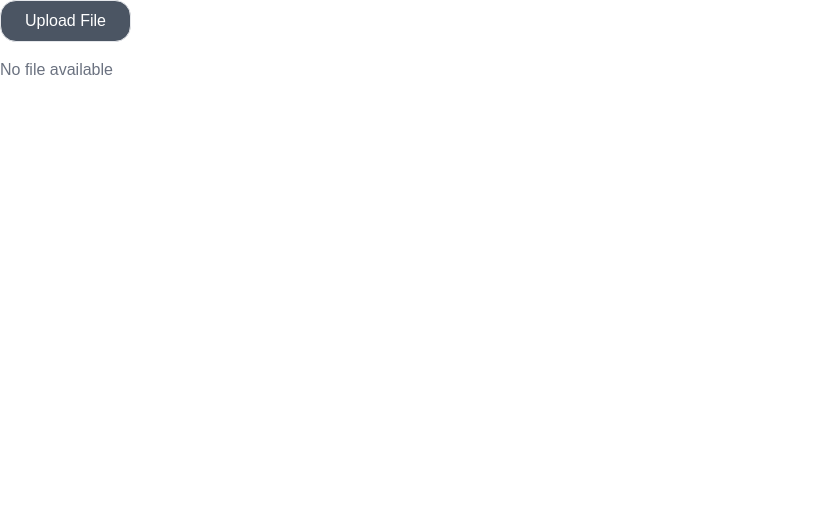
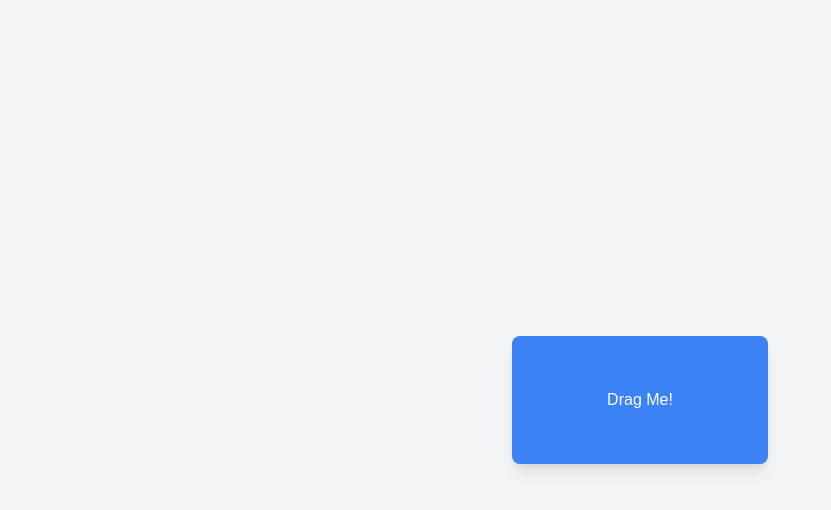
Before and after one commit to Tayyiba-Rashid/Z-Project, a Next.js app: page /files in a window 1280 px wide. Shown: the top 510 px of the page, without its empty margins (0-831 px from the left). Built offline with nearby package versions, Linux system fonts and the light colour scheme.

Commit message:
footer updated

```diff
--- a/src/app/components/ZTFR.jsx
+++ b/src/app/components/ZTFR.jsx
@@ -513,7 +513,7 @@ function ZTFR() {
                         <div className='flex flex-col justify-center items-end'>
                             <p className='3xl:text-[60px] 2xl:text-[50px] xl:text-[35px] lg:text-[35px] md:text-[30px] sm:text-[25px] text-[20px] tracking-widest leading-none 3xl:pr-[18px] xl:pr-[11px] lg:pr-[9px] md:pr-[8px] sm:pr-[7px] pr-[6px] '>LET'S DO</p>
                             <p className='3xl:text-[185px] 2xl:text-[150px] xl:text-[95px] lg:text-[90px]  md:text-[90px] sm:text-[70px] text-[60px] tracking-widest sm:leading-normal leading-none  2xl:pr-0 '>THIS</p>
-                            <p className='3xl:text-[12px] 2xl:text-[9px] xl:text-[8px] lg:text-[6.5px] md:text-[6px] sm:text-[5px] text-[4px] 2xl:tracking-widest 3xl:pr-[25px] 2xl:pr-[24px]  xl:pr-[14px] lg:pr-[15px] md:pr-[15px] sm:pr-[11px] pr-[10px] '>UPLOAD FILES OR FOLDERS BY DROPPING THEM ANYWHERE IN THIS WINDOW</p>
+                            <p className='3xl:text-[12px] 2xl:text-[9px] xl:text-[8px] lg:text-[6.5px] md:text-[6px] sm:text-[5px] text-[4.5px] 2xl:tracking-widest 3xl:pr-[25px] 2xl:pr-[24px]  xl:pr-[14px] lg:pr-[15px] md:pr-[15px] sm:pr-[11px] pr-[10px] '>UPLOAD FILES OR FOLDERS BY DROPPING THEM ANYWHERE IN THIS WINDOW</p>
                         </div>
                     </div>
                     {/* MAIN COL 3 */}
@@ -580,18 +580,22 @@ function ZTFR() {
                 </main>
 
                 <footer className='row-span-1 flex flex-col justify-end xl:px-[50px] md:px-[27px] px-[16px] lg:gap-0  xl:pb-[24px] md:pb-[20px] sm:pb-[16px] pb-[12px] '>
-                    <div className='w-full  text-start  tracking-widest  3xl:text-[8px] 2xl:text-[7px] xl:text-[6px] lg:text-[5px] md:text-[4px] sm:text-[4px] text-[3px]'>
+                    <div className='w-full  text-start  tracking-widest  3xl:text-[8px] 2xl:text-[7px] xl:text-[6px] lg:text-[5px] md:text-[4px] sm:text-[4px] text-[3px] lg:block hidden '>
                         ZITRANSFER 2023
                     </div>
-                    <div className='w-full  flex flex-row justify-between '>
-                        <div className=' text-start flex justify-start 2xl:gap-8 lg:gap-4 gap-2'>
-                            <span className=' 3xl:text-[8px] 2xl:text-[7px] xl:text-[6px] lg:text-[5px] md:text-[4px] sm:text-[4px] text-[3px]  tracking-widest'>ALL RIGHTS RESERVED</span>
-                            <span className=' 3xl:text-[8px] 2xl:text-[7px] xl:text-[6px] lg:text-[5px] md:text-[4px] sm:text-[4px] text-[3px]  tracking-widest'>ZITRANSFER IS A PART OF ZIMO GROUP</span>
+                    <div className='w-full   flex flex-col lg:flex-row justify-between '>
+                        <div className=' text-start flex lg:justify-start lg:items-end justify-center items-center  2xl:gap-8 lg:gap-4 gap-2'>
+                            <span className=' 3xl:text-[8px] 2xl:text-[7px] xl:text-[6px] lg:text-[5px] md:text-[4px] sm:text-[4px] text-[4.5px]  tracking-widest lg:hidden block'> ZITRANSFER 2023</span>
+                            <span className=' 3xl:text-[8px] 2xl:text-[7px] xl:text-[6px] lg:text-[5px] md:text-[4px] sm:text-[4px] text-[4.5px]  tracking-widest'>ALL RIGHTS RESERVED</span>
+                            <span className=' 3xl:text-[8px] 2xl:text-[7px] xl:text-[6px] lg:text-[5px] md:text-[4px] sm:text-[4px] text-[4.5px]  tracking-widest'>ZITRANSFER IS A PART OF ZIMO GROUP</span>
                         </div>
-                        <div className=' text-end justify-end  sm:tracking-widest tracking-tighter 3xl:text-[8px] 2xl:text-[7px] xl:text-[6px] lg:text-[5px] md:text-[4px] sm:text-[4px] text-[3px] flex md:gap-2  '>
-                            <span><svg
+                        <div className=" flex items-end justify-center sm:tracking-widest tracking-tighter 3xl:text-[8px] 2xl:text-[7px] xl:text-[6px] lg:text-[5px] md:text-[5px] sm:text-[5px] text-[4.5px]">
+                            <div className="flex h-full items-end gap-2 ">
+                                {/* Lock Icon */}
+                                <span className="flex items-end h-full">
+                                    <svg
                                         xmlns="http://www.w3.org/2000/svg"
-                                className='md:h-[6px] md:w-[5px] h-[4px] w-[3px]'
+                                        className="md:h-[6px] md:w-[5px] h-[6px] w-[5px]"
                                         viewBox="0 0 5.018 6.386"
                                     >
                                         <path
@@ -602,9 +606,13 @@ function ZTFR() {
                                         />
                                     </svg>
                                 </span>
-                            <span>  ZITRANSFER USES ADVANCED ENCRYPTION STANDARD (AES) 256-BIT TO PROTECT THE CONFIDENTIALITY OF THE DATA YOU UPLOAD.
+                                {/* Text */}
+                                <span className=" flex items-end h-full leading-none">
+                                    ZITRANSFER USES ADVANCED ENCRYPTION STANDARD (AES) 256-BIT TO PROTECT THE CONFIDENTIALITY OF THE DATA YOU UPLOAD.
                                 </span>
                             </div>
+                        </div>
+
                     </div>
                 </footer>
             </section>
@@ -612,3 +620,7 @@ function ZTFR() {
     )
 }
 export default ZTFR
+{/* <div className=' flex  justify-center items-center'>
+
+                            </div> */}
+// <span className='h-full bg-green-400 leading-none text- flex items-end justify-end '>
--- a/src/app/files/page.jsx
+++ b/src/app/files/page.jsx
@@ -1,109 +1,130 @@
+// 'use client'
+// import React, { useRef, useState } from 'react'
+
+// function Index() {
+//   const [files, setFiles] = useState([])
+//   const fileInput = useRef(null)
+
+//   const handleClick = () => {
+//     if (fileInput.current) {
+//       fileInput.current.click()
+//     }
+//   }
+
+//   const formatFileSize = (size) => {
+//     if (size < 1024) return `${size} B`
+//     else if (size < 1024 * 1024) return `${(size / 1024).toFixed(2)} KB`
+//     else if (size < 1024 * 1024 * 1024) return `${(size / (1024 * 1024)).toFixed(2)} MB`
+//     else return `${(size / (1024 * 1024 * 1024)).toFixed(2)} GB`
+//   }
+
+//   const getFileExtension = (fileName) => {
+//     const parts = fileName.split('.')
+//     return parts.length > 1 ? `.${parts.pop()}` : 'Unknown'
+//   }
+
+//   const handleFileChange = (e) => {
+//     const selectedFiles = Array.from(e.target.files).map((file) => ({
+//       name: file.name,
+//       size: formatFileSize(file.size),
+//       type: getFileExtension(file.name),
+//     }))
+//     setFiles(selectedFiles)
+//   }
+
+//   return (
+//     <>
+//       <button
+//         type="button"
+//         onClick={handleClick}
+//         className="border bg-gray-600 text-white rounded-2xl px-6 py-2"
+//       >
+//         Upload File
+//       </button>
+
+//       <input
+//         multiple
+//         type="file"
+//         className="hidden"
+//         ref={fileInput}
+//         onChange={handleFileChange}
+//       />
+
+//       <div className="flex flex-col mt-4">
+//         {files.length > 0 ? (
+//           files.map((file, index) => (
+//             <div
+//               key={index}
+//               className="flex items-center gap-4 border-b pb-2 mb-2"
+//             >
+//               <span>{file.name}</span>
+//               <span>{file.size} </span>
+//               <span>{file.type}</span>
+//             </div>
+//           ))
+//         ) : (
+//           <div className="text-gray-500">No file available</div>
+//         )}
+//       </div>
+//     </>
+//   )
+// }
+
+// export default Index
 'use client'
-import React, { useRef, useState } from 'react'
+import { useRef } from "react";
 
-function Index() {
-  const [files, setFiles] = useState([])
-  const fileInput = useRef(null)
+export default function DraggableCard() {
+    const cardRef = useRef(null);
 
-  const handleClick = () => {
-    if (fileInput.current) {
-      fileInput.current.click()
-    }
-  }
+    const handleDrag = (e) => {
+        const card = cardRef.current;
+        const parent = card.parentElement;
 
-  const formatFileSize = (size) => {
-    if (size < 1024) return `${size} B`
-    else if (size < 1024 * 1024) return `${(size / 1024).toFixed(2)} KB`
-    else if (size < 1024 * 1024 * 1024) return `${(size / (1024 * 1024)).toFixed(2)} MB`
-    else return `${(size / (1024 * 1024 * 1024)).toFixed(2)} GB`
-  }
+        const parentWidth = parent.offsetWidth;
+        const parentHeight = parent.offsetHeight;
+        const cardWidth = card.offsetWidth;
+        const cardHeight = card.offsetHeight;
 
-  const getFileExtension = (fileName) => {
-    const parts = fileName.split('.')
-    return parts.length > 1 ? `.${parts.pop()}` : 'Unknown'
-  }
+        let offsetX = e.clientX - cardWidth / 2;
+        let offsetY = e.clientY - cardHeight / 2;
 
-  const handleFileChange = (e) => {
-    const selectedFiles = Array.from(e.target.files).map((file) => ({
-      name: file.name,
-      size: formatFileSize(file.size),
-      type: getFileExtension(file.name),
-    }))
-    setFiles(selectedFiles)
-  }
+        // Constrain within the viewport
+        offsetX = Math.max(0, Math.min(offsetX, parentWidth - cardWidth));
+        offsetY = Math.max(0, Math.min(offsetY, parentHeight - cardHeight));
+
+        card.style.left = `${offsetX}px`;
+        card.style.top = `${offsetY}px`;
+    };
+
+    const handleMouseDown = (e) => {
+        const card = cardRef.current;
+        card.style.position = "absolute";
+        card.style.zIndex = 1000;
+
+        const moveCard = (e) => handleDrag(e);
+        const stopDragging = () => {
+            document.removeEventListener("mousemove", moveCard);
+            document.removeEventListener("mouseup", stopDragging);
+        };
+
+        document.addEventListener("mousemove", moveCard);
+        document.addEventListener("mouseup", stopDragging);
+    };
 
     return (
-    <>
-      <button
-        type="button"
-        onClick={handleClick}
-        className="border bg-gray-600 text-white rounded-2xl px-6 py-2"
+        <div
+            className="relative w-screen h-screen bg-gray-100"
+            style={{ width: "100dvw", height: "100dvh" }}
         >
-        Upload File
-      </button>
-
-      <input
-        multiple
-        type="file"
-        className="hidden"
-        ref={fileInput}
-        onChange={handleFileChange}
-      />
-
-      <div className="flex flex-col mt-4">
-        {files.length > 0 ? (
-          files.map((file, index) => (
             <div
-              key={index}
-              className="flex items-center gap-4 border-b pb-2 mb-2"
+                ref={cardRef}
+                onMouseDown={handleMouseDown}
+                className="absolute w-64 h-32 bg-blue-500 text-white flex items-center justify-center rounded-lg shadow-lg cursor-move"
+                style={{ left: "calc(50% - 8rem)", top: "calc(50% - 4rem)" }} // Center initial position
             >
-              <span>{file.name}</span>
-              <span>{file.size} </span>
-              <span>{file.type}</span>
+                Drag Me!
             </div>
-          ))
-        ) : (
-          <div className="text-gray-500">No file available</div>
-        )}
         </div>
-    </>
-  )
+    );
 }
-
-export default Index
-
-// document.getElementById("fileInput").addEventListener("change", (event) => {
-//   const files = event.target.files; // Get selected files
-//   const fileList = [];
-
-//   for (let file of files) {
-//     const fileSize = formatFileSize(file.size); // Format file size
-//     const fileType = file.type || "Unknown"; // Handle undefined types
-//     fileList.push({
-//       name: file.name,
-//       type: fileType,
-//       size: fileSize
-//     });
-//   }
-
-//   console.log(fileList); // View the mapped file details
-//   displayFileList(fileList); // Display the file details in the UI
-// });
-
-// function formatFileSize(size) {
-//   if (size < 1024) return `${size} bytes`;
-//   else if (size < 1048576) return `${(size / 1024).toFixed(2)} KB`;
-//   else if (size < 1073741824) return `${(size / 1048576).toFixed(2)} MB`;
-//   else return `${(size / 1073741824).toFixed(2)} GB`;
-// }
-
-// function displayFileList(fileList) {
-//   const fileListContainer = document.getElementById("fileList");
-//   fileListContainer.innerHTML = ""; // Clear existing list
-
-//   fileList.forEach(file => {
-//     const listItem = document.createElement("li");
-//     listItem.textContent = `${file.name} - ${file.size} - ${file.type}`;
-//     fileListContainer.appendChild(listItem);
-//   });
-// }
```
Lines whose indentation alone changed are shown as unchanged.
